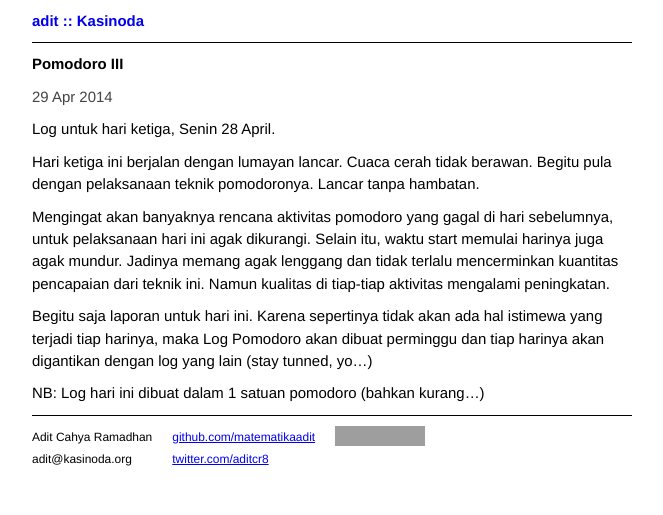
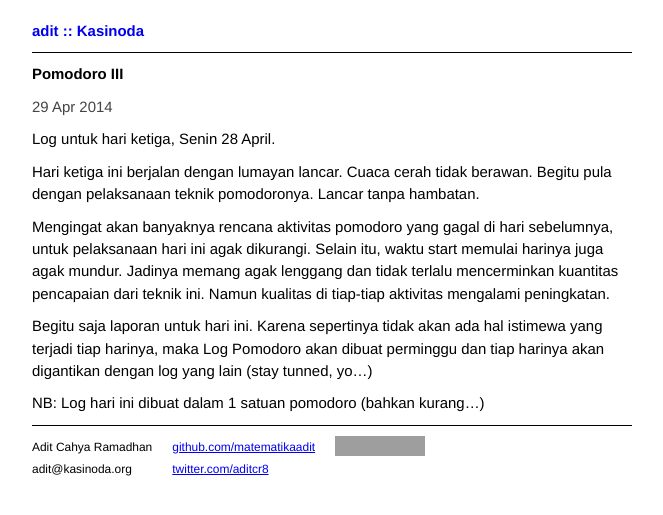
Before and after one commit to matematikaadit/matematikaadit.github.io, a Jekyll site: the page built from _posts/2014-04-29-pomolog2.md, in a window 1280 px wide. Shown: the top 515 px of the page, without its empty margins (308-971 px from the left). Built offline with Jekyll 4.4.1, drawn with Linux system fonts in a browser that asks for light colours; grey boxes are pictures that could not be loaded.

Commit message:
margin untuk header

```diff
--- a/css/main.css
+++ b/css/main.css
@@ -19,7 +19,9 @@ body {
 }
 
 h1, h2, h3, h4, h5, h6 {
-  font-size: 100%; }
+  font-size: 100%;
+  margin: 10px 0;
+}
 
 h1 { margin-bottom: 10px; }
 p { margin: 10px 0; }
```
